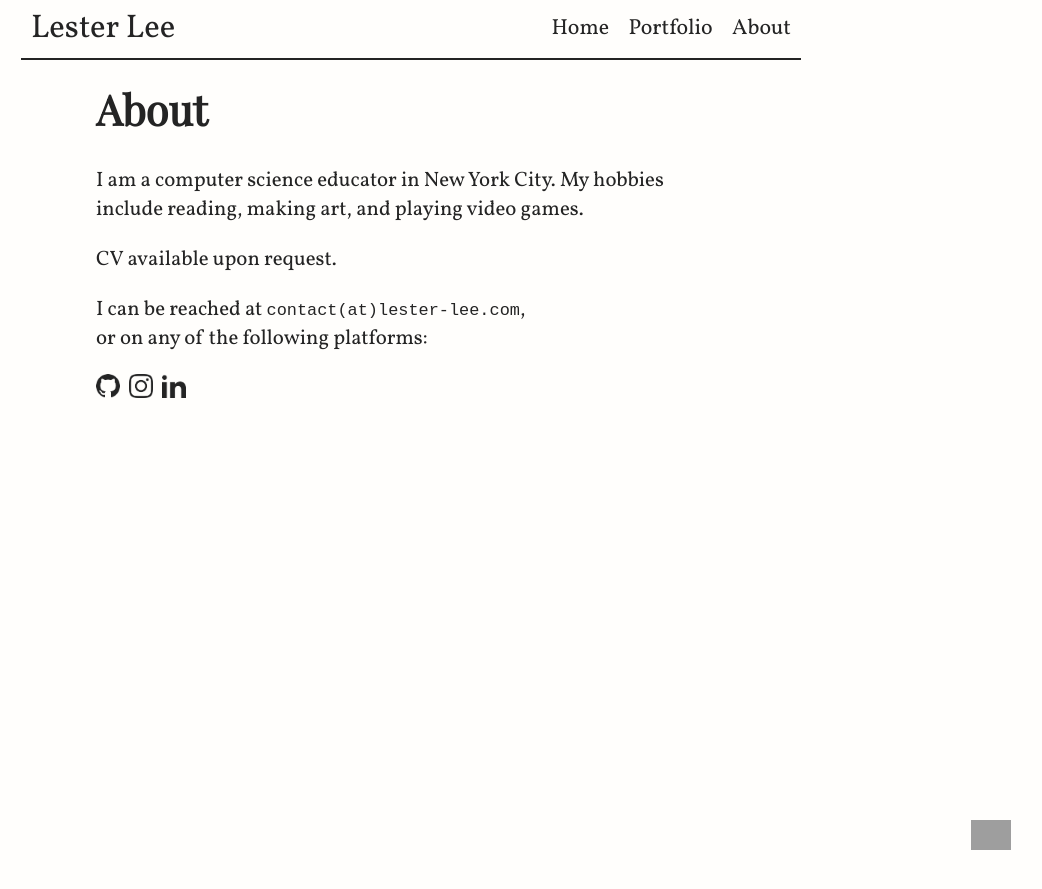
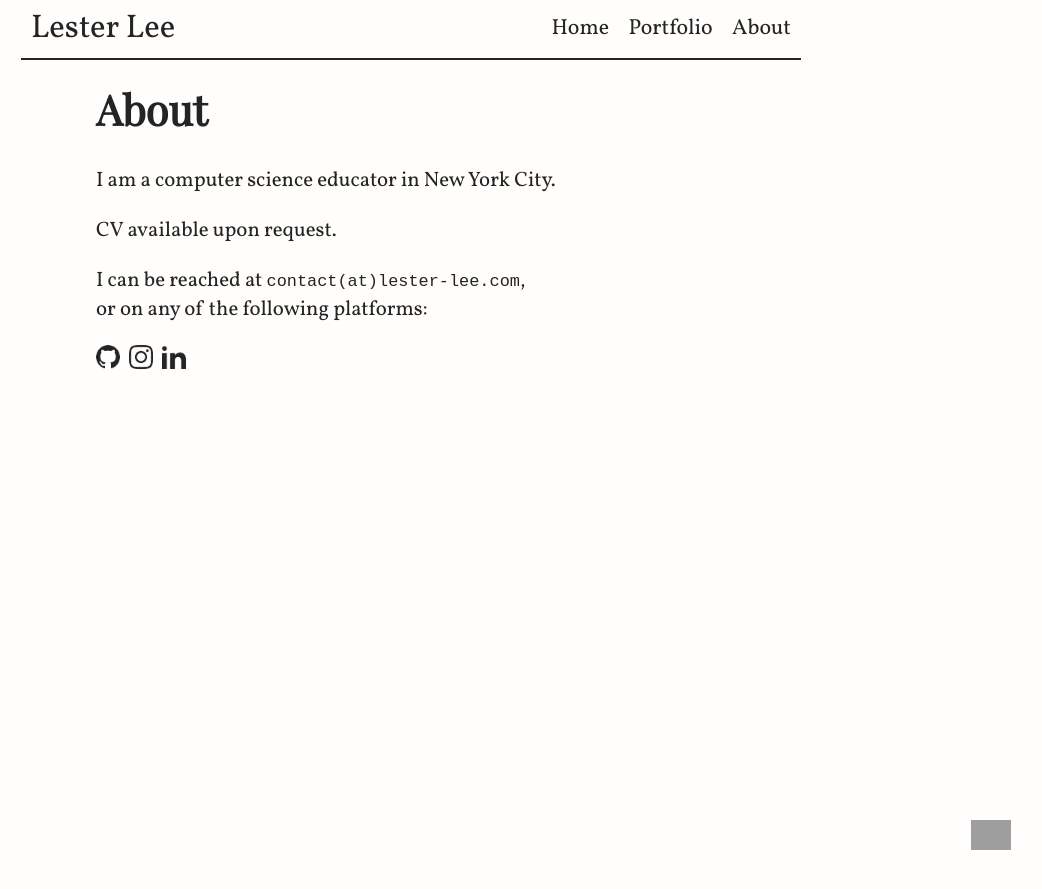
Before and after one commit to lester-lee/lester-lee.github.io, a Jekyll site: the page built from about.md, in a window 1280 px wide. Shown: the top 889 px of the page, without its empty margins (229-1271 px from the left). Built offline with Jekyll 4.4.1, drawn with Linux system fonts in a browser that asks for light colours; grey boxes are pictures that could not be loaded.

```diff
--- a/about.md
+++ b/about.md
@@ -3,7 +3,7 @@
 title: About
 ---
 # About
-I am a computer science educator in New York City. My hobbies include reading, making art, and playing video games.
+I am a computer science educator in New York City.
 
 CV available upon request.
 
```
